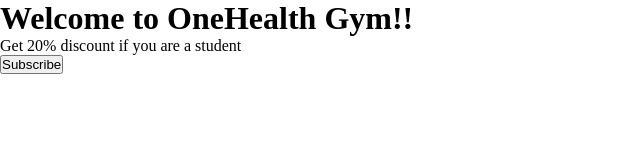
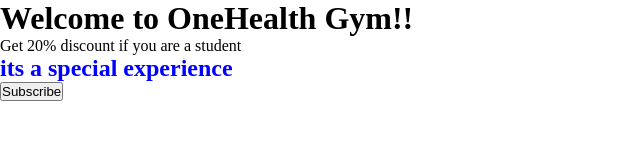
Before and after one commit to nabighacodebrave/gymWebsite, a plain HTML site: page index.html in a window 1280 px wide. Shown: the whole page, without its empty margins (0-640 px from the left). Drawn offline with Linux system fonts and the light colour scheme.

Commit message:
new changes

```diff
--- a/index.html
+++ b/index.html
@@ -6,6 +6,7 @@
     <body>
         <h1>Welcome to OneHealth Gym!!</h1>
         <p>Get 20% discount if you are a student</p>
+        <h2>its a special experience</h2>
         <button>Subscribe</button>
     </body>
 </html>
--- a/style.css
+++ b/style.css
@@ -2,3 +2,6 @@
     margin:0;
     padding:0;
 }
+h2{
+    color: blue;
+}
```
